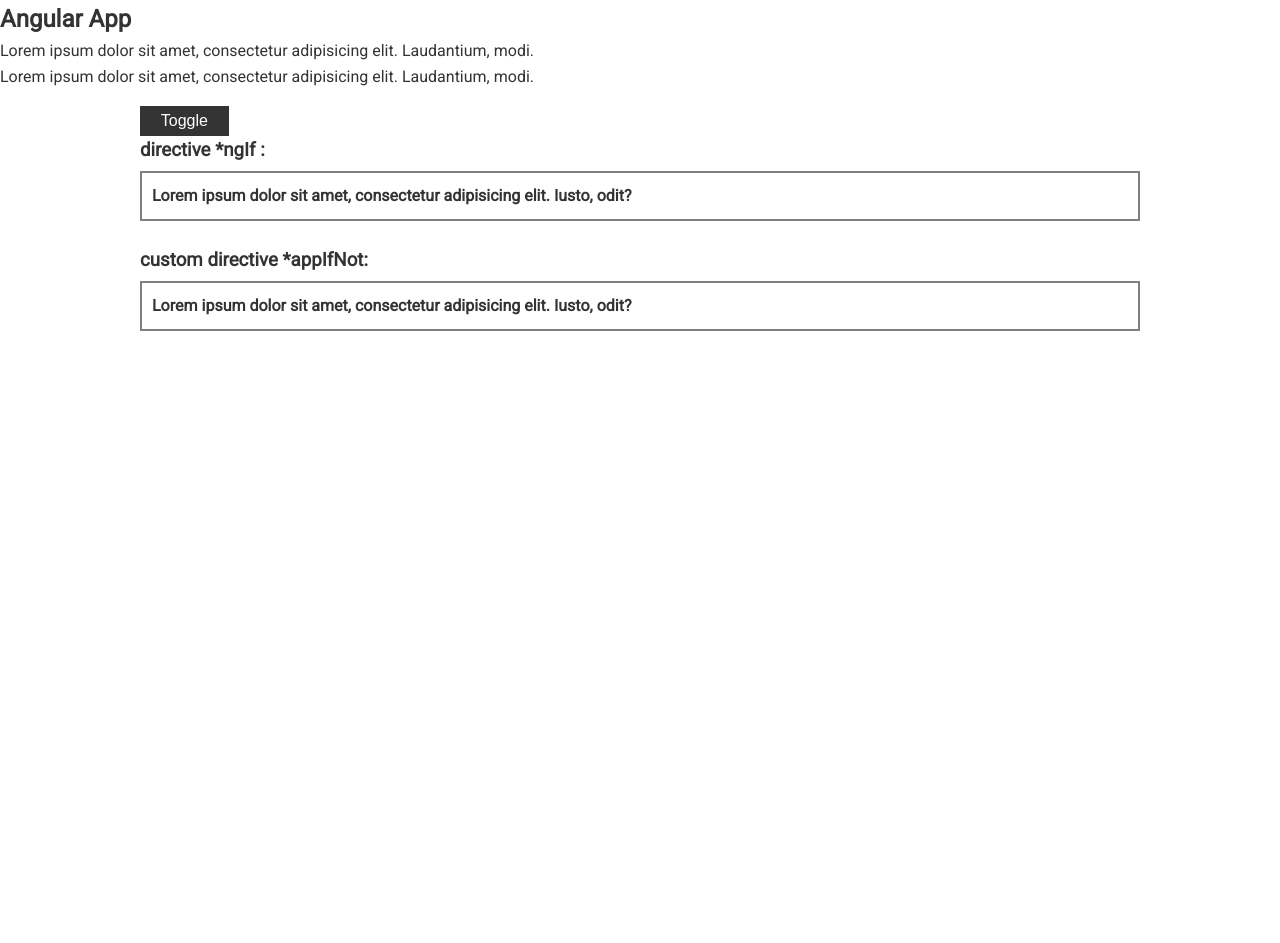
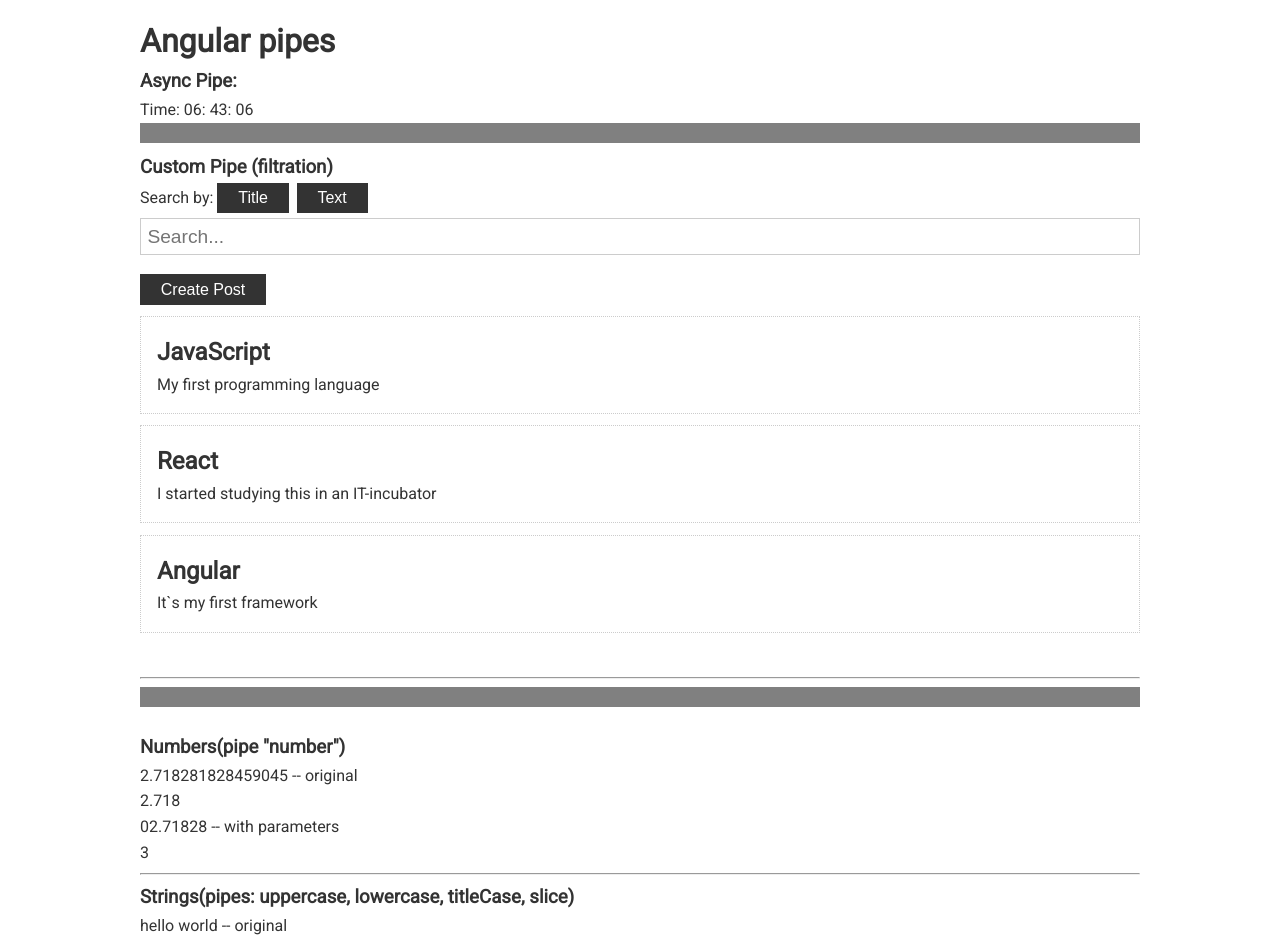
Before and after one commit to RamanSlinka/learn-angular-v2, an Angular app: page / in a window 1280 px wide. Shown: the top 943 px of the page. Before the commit the page ends 800 px from the top, so only its background shows below. Built offline with nearby package versions, Linux system fonts and the light colour scheme.

Commit message:
Pipes(in detail). -List of types; -Using of pipes inside templates: (working with numbers,  strings, dates, etc) -Custom pipes. Creation; -Custom pipe - filtration(the best practice) -Optimization pipes(pure, impure) -AsyncPipe

```diff
--- a/src/app/app.component.html
+++ b/src/app/app.component.html
@@ -1 +1,2 @@
-<app-detail-directive></app-detail-directive>
+
+<app-detail-pipes></app-detail-pipes>
--- /dev/null
+++ b/src/app/detail-pipes/detail-pipes.component.html
@@ -0,0 +1,71 @@
+<div class="container">
+  <h1>Angular pipes</h1>
+
+
+  <div>
+    <h3>Async Pipe:</h3>
+    <p>Time: {{dateOnline$ | async | date: 'hh: mm: ss'}}</p>
+  </div>
+  <div>
+    <div [ngStyle]="{height: '20px', background: 'gray', marginBottom: '10px'}"></div>
+
+    <div>
+      <h3>Custom Pipe (filtration)</h3>
+      Search by:
+      <button (click)="searchBy = 'title'" class="btn">Title</button>
+      <button (click)="searchBy = 'text'" class="btn">Text</button>
+
+    </div>
+    <input [(ngModel)]="search" class="form-control" placeholder="Search..."/>
+    <button (click)="addPost()" class="btn">Create Post</button>
+    <div *ngFor="let post of posts | filter: search: searchBy" class="card">
+      <div>
+        <h2>{{post.title}}</h2>
+        <p>{{post.text}}</p>
+      </div>
+    </div>
+  </div>
+  <br>
+  <hr>
+<div [ngStyle]="{height: '20px', background: 'gray'}"></div>
+  <br>
+  <h3>Numbers(pipe "number") </h3>
+  <p>{{e }} -- original</p>
+  <p>{{e | number}}</p>
+  <p>{{e | number: '2.1-5'}} -- with parameters</p>
+  <p>{{e| number: '1.0-0'}}</p>
+  <hr>
+  <h3>Strings(pipes: uppercase, lowercase, titleCase, slice)</h3>
+  <p>{{str}} -- original</p>
+  <p>{{str | uppercase}} --- uppercase</p>
+  <p>{{str | lowercase}} --- lowercase</p>
+  <p>{{str | titlecase}} --- titleCase</p>
+  <p>{{str  | slice: 1}} --- slice (it works only with parameters)</p>
+  <p>{{str  | slice: 1:5}} --- slice</p>
+  <p>{{str  | slice: 1: -2}} --- slice</p>
+  <hr>
+  <h3>Date (pipe Date)</h3>
+  <p>{{date}} -- original</p>
+  <p>{{date | date}}</p>
+  <p>{{date | date: 'fullDate'}}</p>
+  <p>{{date | date : 'long'}}</p>
+  <p>{{date | date :' HH : mm; dd MMMM,  yy ; '}}</p>
+  <hr>
+  <h3>Other numbers (pipes: currency, percent, json)</h3>
+  <p>{{float}} -- original</p>
+  <p>{{float | currency}}</p>
+  <p>{{float | percent}}</p>
+  <p>{{obj}} -- original</p>
+  <p>{{obj | json}}</p>
+  <pre>{{obj | json}} -- used tag `pre` </pre>
+  <hr>
+  <h3>Custom (created pipe)</h3>
+  <p>{{10}} -- original</p>
+  <p>{{10 | multBy}}</p>
+  <p>{{10 | multBy: 2}}</p>
+  <p>{{10 | multBy:3}}</p>
+  <p>{{10 | multBy:10}}</p>
+  <p>{{'Hello      World     ' | exMarks}} ('Hello______ World_____' <-- original)</p>
+  <hr>
+
+</div>
--- /dev/null
+++ b/src/app/detail-pipes/detail-pipes.component.ts
@@ -0,0 +1,52 @@
+import {Component} from '@angular/core';
+import {Observable} from "rxjs";
+
+
+export interface PostOfPipe {
+  title: string
+  text: string
+}
+
+@Component({
+  selector: 'app-detail-pipes',
+  templateUrl: './detail-pipes.component.html',
+  styleUrls: ['./detail-pipes.component.scss']
+})
+
+export class DetailPipesComponent {
+
+  e: number = Math.E
+  str = 'hello world'
+  date: Date = new Date
+  float: number = 0.45
+  obj = {
+    a: 1,
+    b: 2,
+    c: {
+      d: 3,
+      e: 'Hello World'
+    }
+  }
+
+  search: string = ''
+  searchBy: 'title' | 'text' = 'title'
+  posts: PostOfPipe[] = [
+    {title: 'JavaScript', text: 'My first programming language'},
+    {title: 'React', text: 'I started  studying this in an IT-incubator'},
+    {title: 'Angular', text: 'It`s my first framework '},
+  ]
+
+  dateOnline$: Observable<Date> = new Observable((obs) => {
+    setInterval(() => {
+      obs.next(new Date())
+    }, 1000)
+  })
+
+
+  addPost() {
+    this.posts.unshift({
+      title: 'NewPost',
+      text: 'Some new text...'
+    })
+  }
+}
--- /dev/null
+++ b/src/app/pipes/ex-marks.pipe.ts
@@ -0,0 +1,11 @@
+import { Pipe, PipeTransform } from '@angular/core';
+
+@Pipe({
+  name: 'exMarks'
+})
+export class ExMarksPipe implements PipeTransform {
+  transform(str: string):string {
+    return `${str.trim()} !!! `;
+  }
+
+}
--- /dev/null
+++ b/src/app/pipes/filter.pipe.ts
@@ -0,0 +1,21 @@
+import {Pipe, PipeTransform} from '@angular/core';
+import {PostOfPipe} from "../detail-pipes/detail-pipes.component";
+
+@Pipe({
+  name: 'filter',
+   pure: false
+})
+export class FilterPipe implements PipeTransform {
+
+  transform(posts: PostOfPipe[], search: string = '', searchBy: 'title' | 'text' = 'title'): PostOfPipe[] {
+    if (!search.trim()) {
+      return posts;
+    }
+    return posts.filter((post: PostOfPipe) => {
+      console.log('pipe')
+      return post[searchBy].toLowerCase().includes(search.toLowerCase())
+
+    })
+  }
+
+}
--- /dev/null
+++ b/src/app/pipes/mult-by.pipe.ts
@@ -0,0 +1,11 @@
+import { Pipe, PipeTransform } from '@angular/core';
+
+@Pipe({
+  name: 'multBy'
+})
+export class MultByPipe implements PipeTransform {
+  transform(num: number, pow: number = 2): number {
+    return num * pow;
+  }
+
+}
```
Also changed, not shown: src/app/app.module.ts (+9 -1 lines), src/app/detail-pipes/detail-pipes.component.scss (added).
